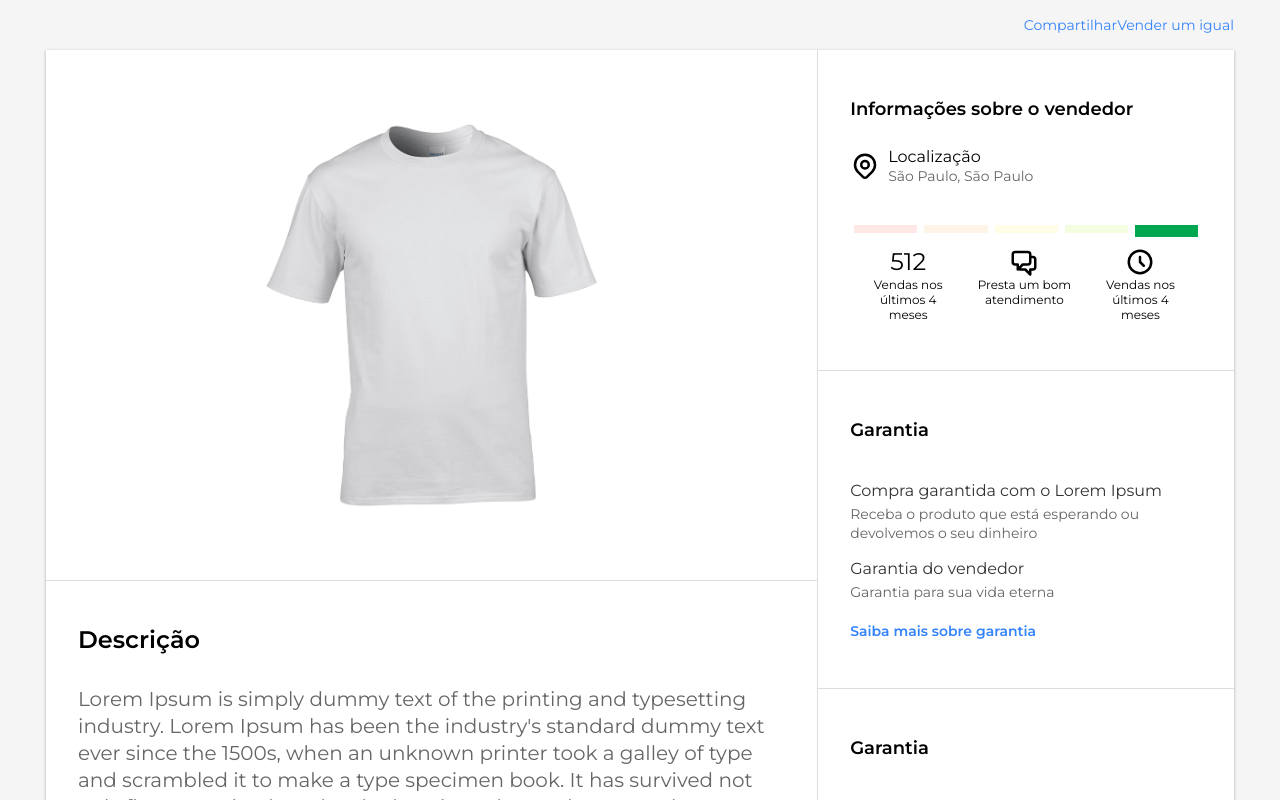
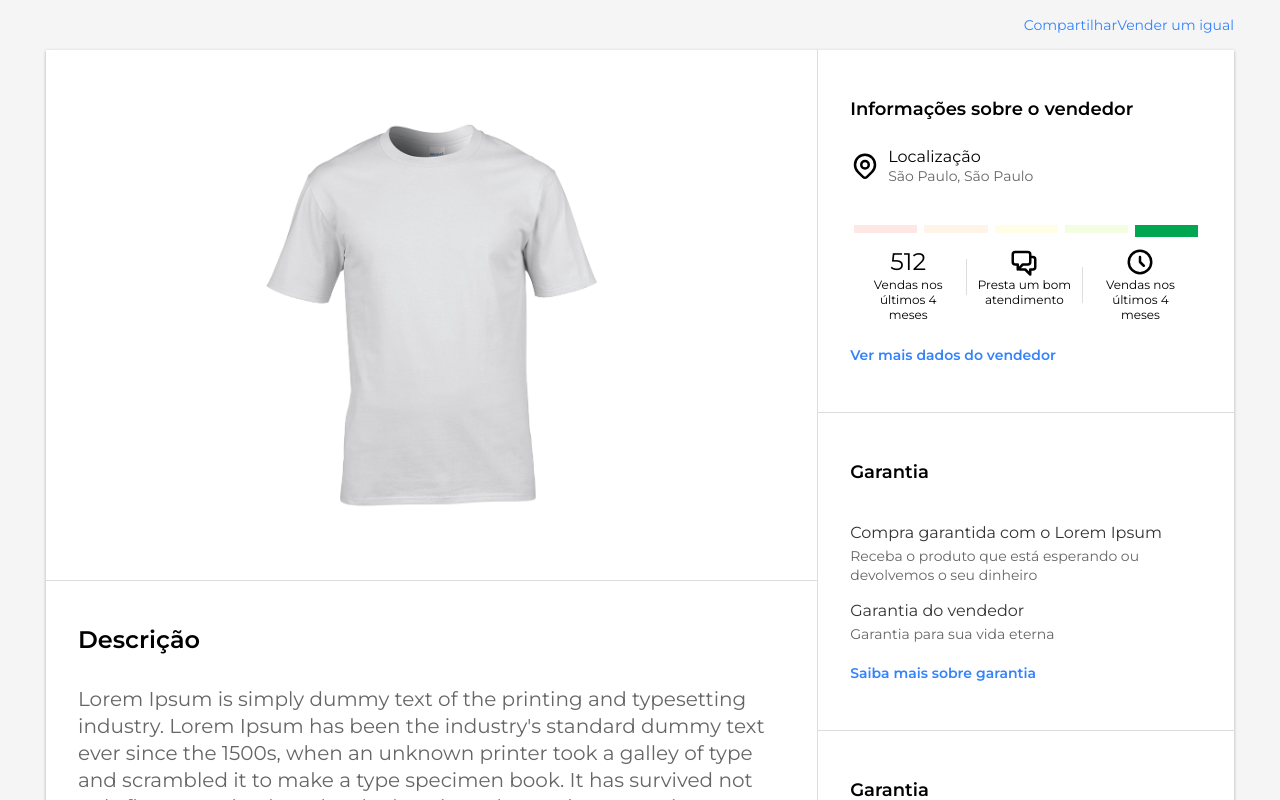
Before and after one commit to CharlesPereira1/UiClone-MercadoLivre, a React (Create React App) app: page / in a window 1280 px wide. Shown: the top 800 px of the page. Built offline with nearby package versions, Linux system fonts and the light colour scheme; the HTML template or start-up script is replaced by a standard one.

Commit message:
first project

```diff
--- a/src/components/SellerInfo/index.tsx
+++ b/src/components/SellerInfo/index.tsx
@@ -56,7 +56,7 @@ const SellerInfo: React.FC = () => {
         </ReputationRow>
       </ReputationCard>
 
-      {/* <More href="#">Ver mais dados do vendedor</More> */}
+      <More href="#">Ver mais dados do vendedor</More>
     </Container>
   );
 };
--- a/src/components/SellerInfo/styles.ts
+++ b/src/components/SellerInfo/styles.ts
@@ -9,7 +9,7 @@ export const Container = styled.div`
   padding: 48px 32px;
   display: flex;
   flex-direction: column;
-  border-top: 1px solid var(--color-boder);
+  /* border-top: 1px solid var(--color-border); */
 `;
 
 export const Title = styled.div`
@@ -121,7 +121,8 @@ export const ReputationRow = styled.div`
         top: 50%;
         transform: translateY(-50%);
         height: 36px;
-        border-left: 1px solid var(--color-boder);
+        border-left: 1px solid red;
+        border-left: 1px solid var(--color-border);
       }
     }
   }
@@ -135,4 +136,10 @@ export const ClockIcon = styled(HiOutlineClock)`
   ${iconCSS}
 `;
 
-export const More = styled.a``;
+export const More = styled.a`
+  margin-top: 24px;
+  color: var(--color-blue);
+  font-size: 14px;
+  font-weight: 600;
+  text-decoration: none;
+`;
```
